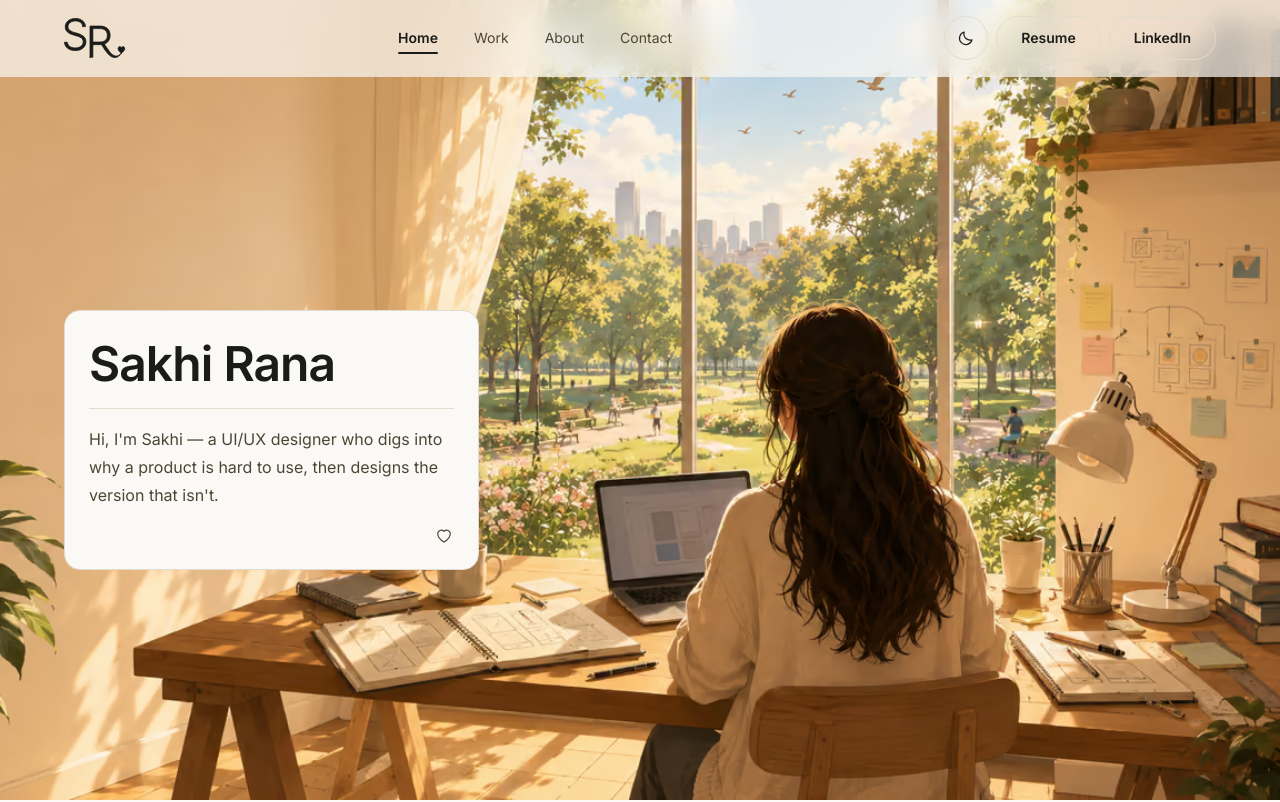
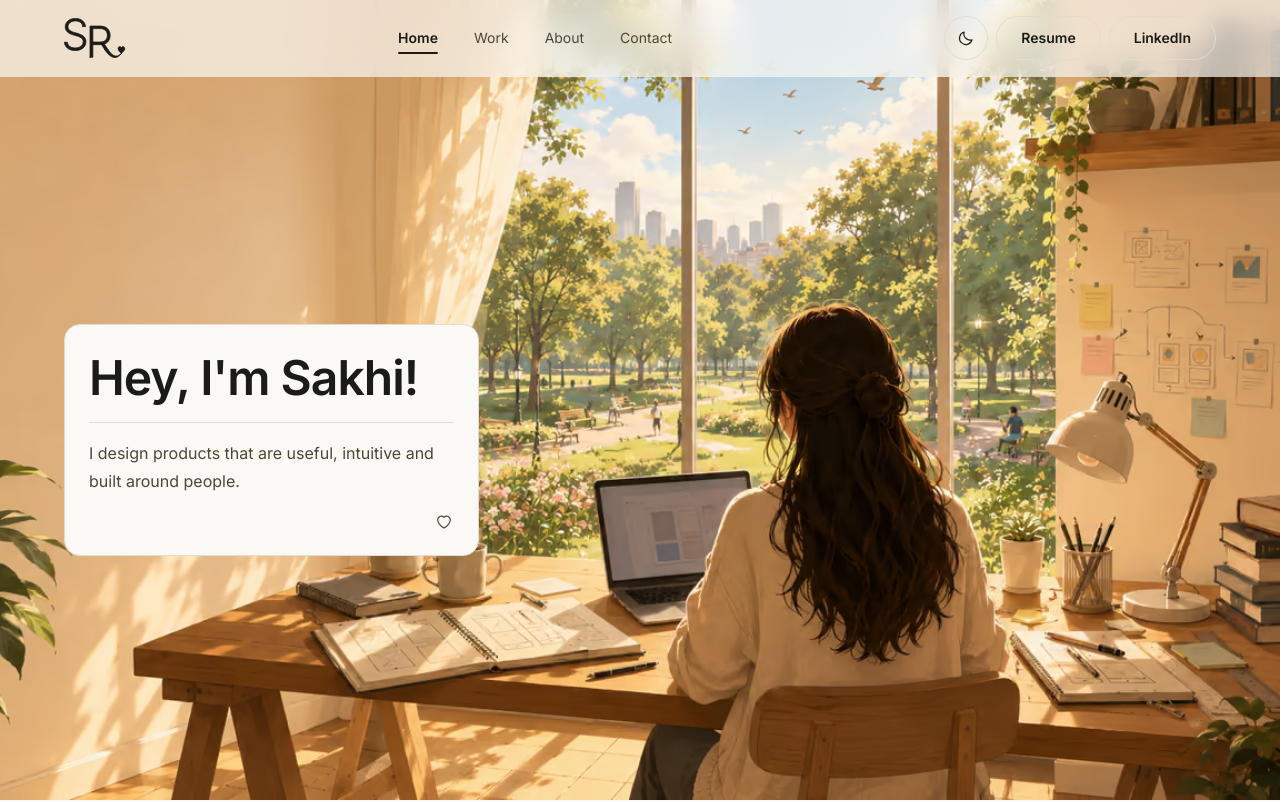
Before and after one commit to raghhavv03/sakhi-portfolio, a React (Vite) app: page / in a window 1280 px wide. Shown: the top 802 px of the page. Built offline with nearby package versions, Linux system fonts and the light colour scheme.

Commit message:
updated content

```diff
--- a/src/data/portfolio.js
+++ b/src/data/portfolio.js
@@ -53,7 +53,7 @@ export const contact = {
   // form starts delivering to the inbox above with no code change.
   formEndpoint: 'https://formspree.io/f/xlgqyjlr',
   invite:
-    "Open to product design roles, freelance work, and the occasional interesting problem. Tell me what you're building and I'll come back to you.",
+    "Open to product design roles, collaborations, and meaningful conversations. Tell me what you're building, and I'll get back to you.",
 }
 
 export const links = {
@@ -69,9 +69,9 @@ export const nav = [
 ]
 
 export const hero = {
-  name: 'Sakhi Rana',
+  name: "Hey, I'm Sakhi!",
   opening:
-    "Hi, I'm Sakhi — a UI/UX designer who digs into why a product is hard to use, then designs the version that isn't.",
+    'I design products that are useful, intuitive and built around people.',
   // The hero artwork is the same desk in two lights, and the lamp in it is
   // the site's theme switch. Both frames need their own alt text, because
   // which one you are looking at is itself the state of the control. There is
@@ -134,7 +134,7 @@ export const projects = [
     slug: 'myfitnesspal',
     name: 'MyFitnessPal',
     description:
-      'Taking the effort back out of food logging — restoring what a redesign removed, and removing the repetition the product never did.',
+      'Turned repetitive logging into a recognition-first experience.',
     thumbnail: '/images/myfitnesspal/thumbnail.webp',
     // Name uses the site's heading ink (`text-text`) — same as every other
     // heading — rather than inverse white. The blue field stays; the type
```
